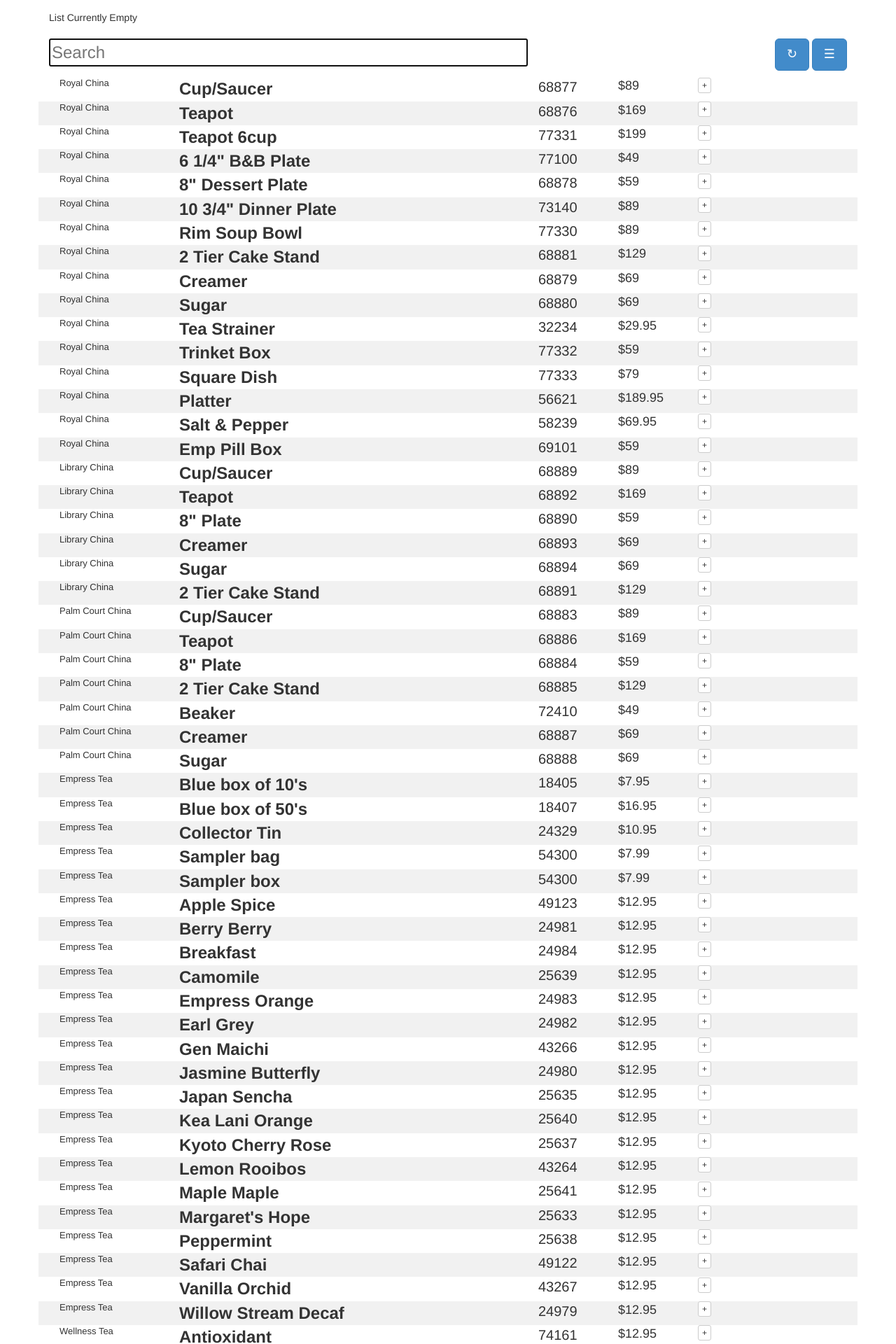
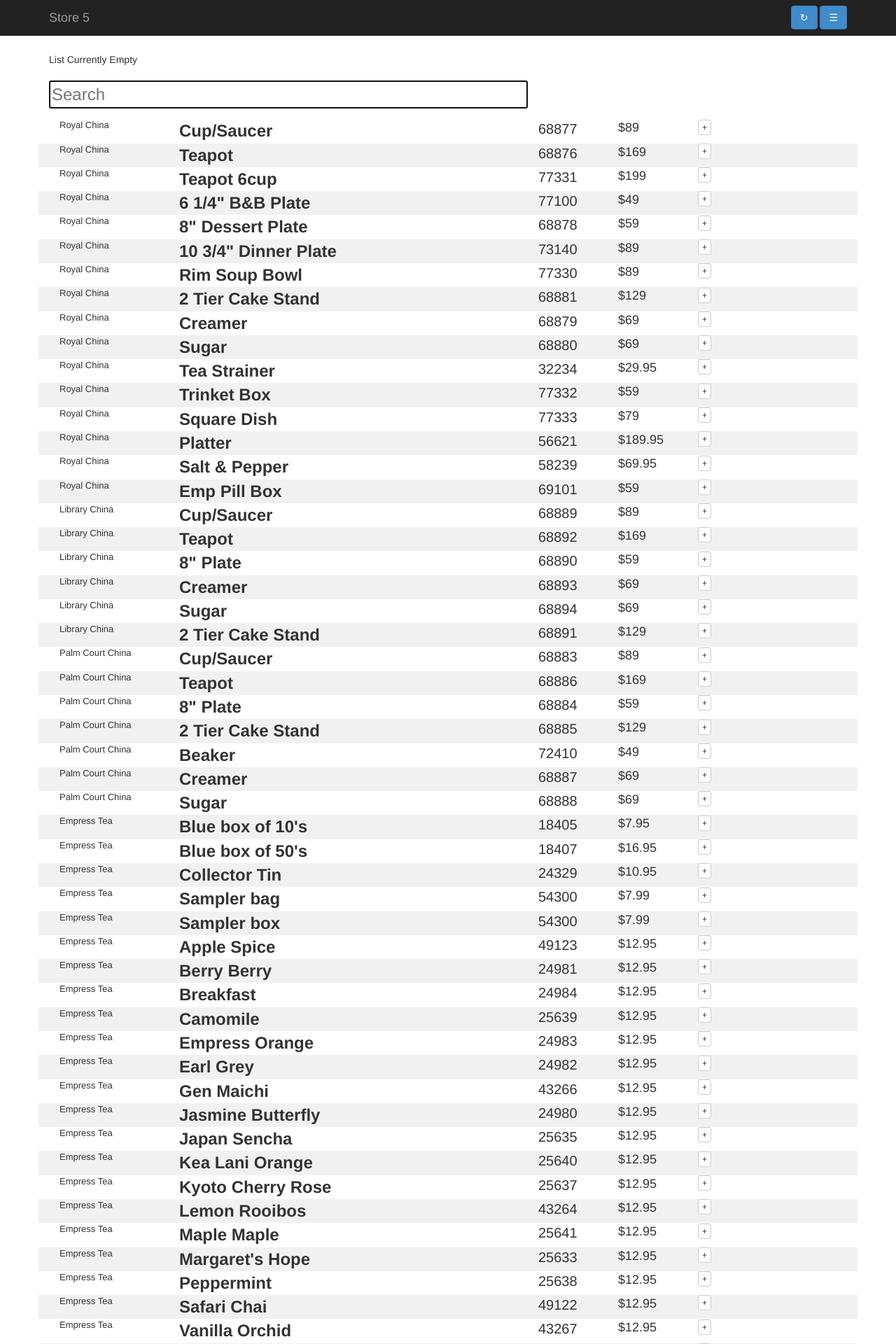
Before and after one commit to allankenneth/stockrun.co, a PHP site: page / in a window 1280 px wide. Shown: the top 1920 px of the page at 70% size. Run offline with PHP 8.4, Linux system fonts and the light colour scheme.

Commit message:
Updated UI with a header-nav; placed refresh/menu buttons in it; prepping for notification-style basket qty count

```diff
--- a/css/style.css
+++ b/css/style.css
@@ -1,3 +1,6 @@
+body {
+	padding-top: 60px;
+}
 .top {
 	margin-top: 15px;
 }
@@ -49,7 +52,7 @@
 .up {
 
 }
-.buttons {float:right;}
+.buttons {/*float:right;*/}
 .showman,
 .refresh {
 }
--- a/index.php
+++ b/index.php
@@ -12,11 +12,25 @@
 	<script src="js/respond.js"></script>
 </head>
 <body>
+    <div class="navbar navbar-inverse navbar-fixed-top" role="navigation">
+      <div class="container">
+        <div class="navbar-header">
+          <span class="navbar-brand">Store 5</span>
+        </div>
+
+		<div class="navbar-form navbar-right">
+			<a class="btn btn-primary refresh" href="#" title="Refresh the page">&#8635;</a>
+			<a class="btn btn-primary showman" href="#manage" title="Download and upload new lists">&#9776;</a>
+		</div>
+      </div>
+    </div>
+
 <div id="wrap">
 <div class="top container">
 <div id="manage">
 <div class="row">
 <div class="col-4 col-lg-4">
+
 	<form action="add.php" role="form">
 		<div class="form-group">
 
@@ -63,10 +77,7 @@
 <div class="row">
 	<div class="col-12 col-lg-12">
 	<div id="stock">
-	<div class="buttons">
-		<a class="btn btn-primary btn-lg refresh" href="#" title="Refresh the page">&#8635;</a>
-		<a class="btn btn-primary btn-lg showman" href="#manage" title="Download and upload new lists">&#9776;</a>
-	</div>
+
 	<form role="form">
 	  <div class="form-group">
 		  <input type="input" class="search" placeholder="Search">
```
